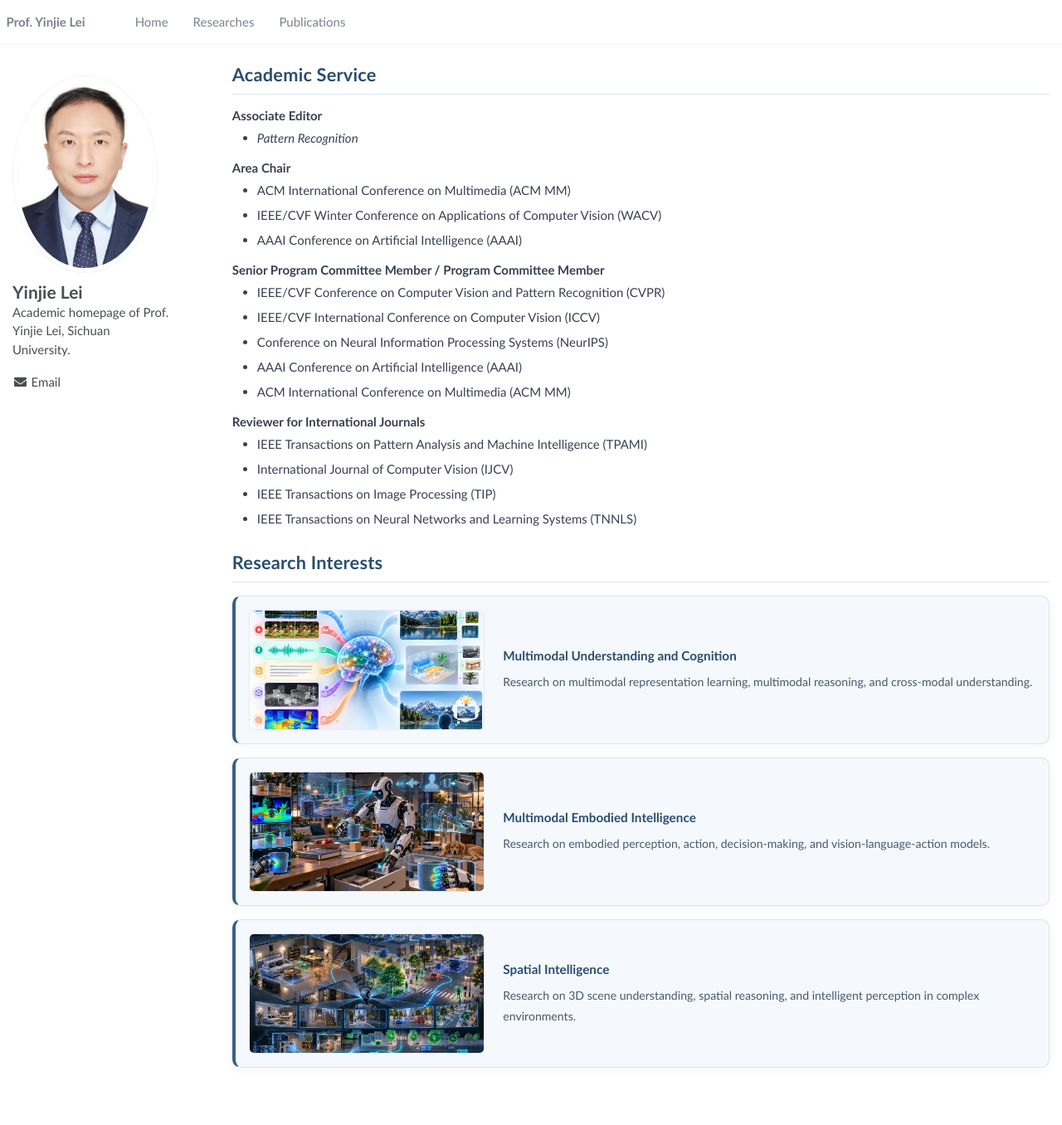
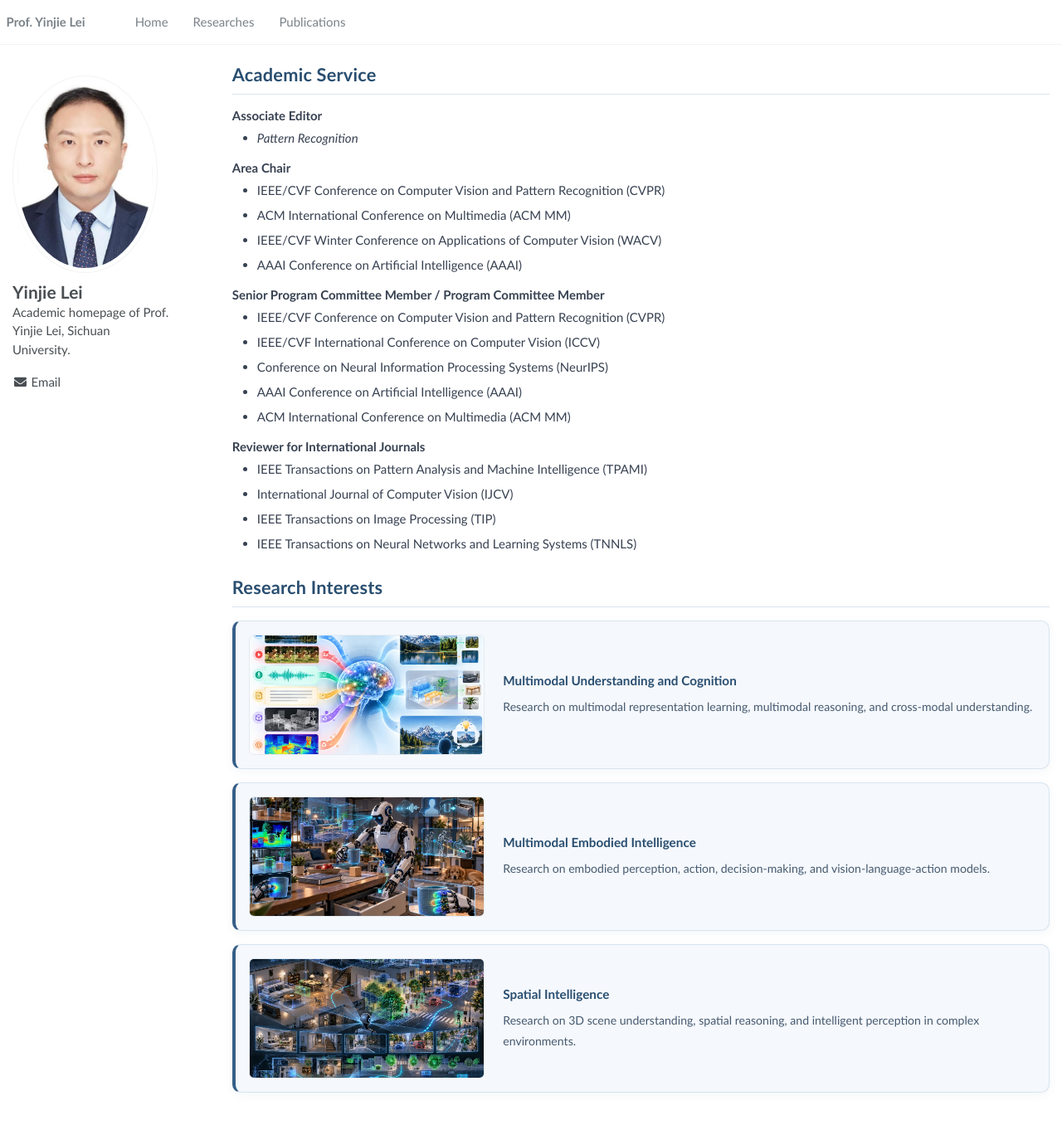
Before and after one commit to leolyj/leolyj.github.io, a Jekyll site: the page built from _pages/research.md, in a window 1280 px wide and 1357 px high. Shown: the whole window at 83% size. Built offline with Jekyll 4.4.1, drawn with Linux system fonts in a browser that asks for light colours.

Commit message:
Add CVPR 2027 Area Chair

```diff
--- a/_pages/research.md
+++ b/_pages/research.md
@@ -20,6 +20,7 @@ author_profile: true
     <div class="service-row">
       <h3>Area Chair</h3>
       <ul>
+        <li>IEEE/CVF Conference on Computer Vision and Pattern Recognition (CVPR)</li>
         <li>ACM International Conference on Multimedia (ACM MM)</li>
         <li>IEEE/CVF Winter Conference on Applications of Computer Vision (WACV)</li>
         <li>AAAI Conference on Artificial Intelligence (AAAI)</li>
```
